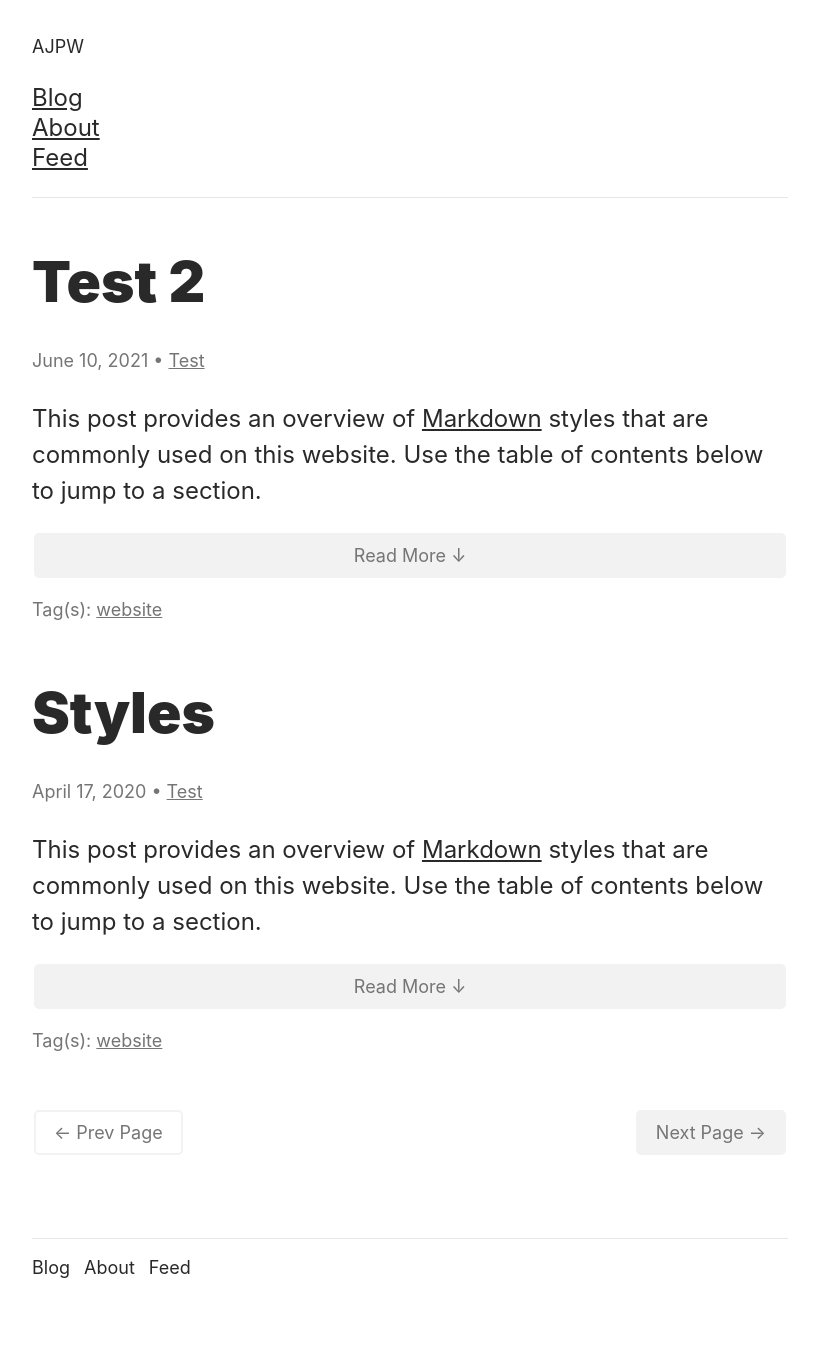
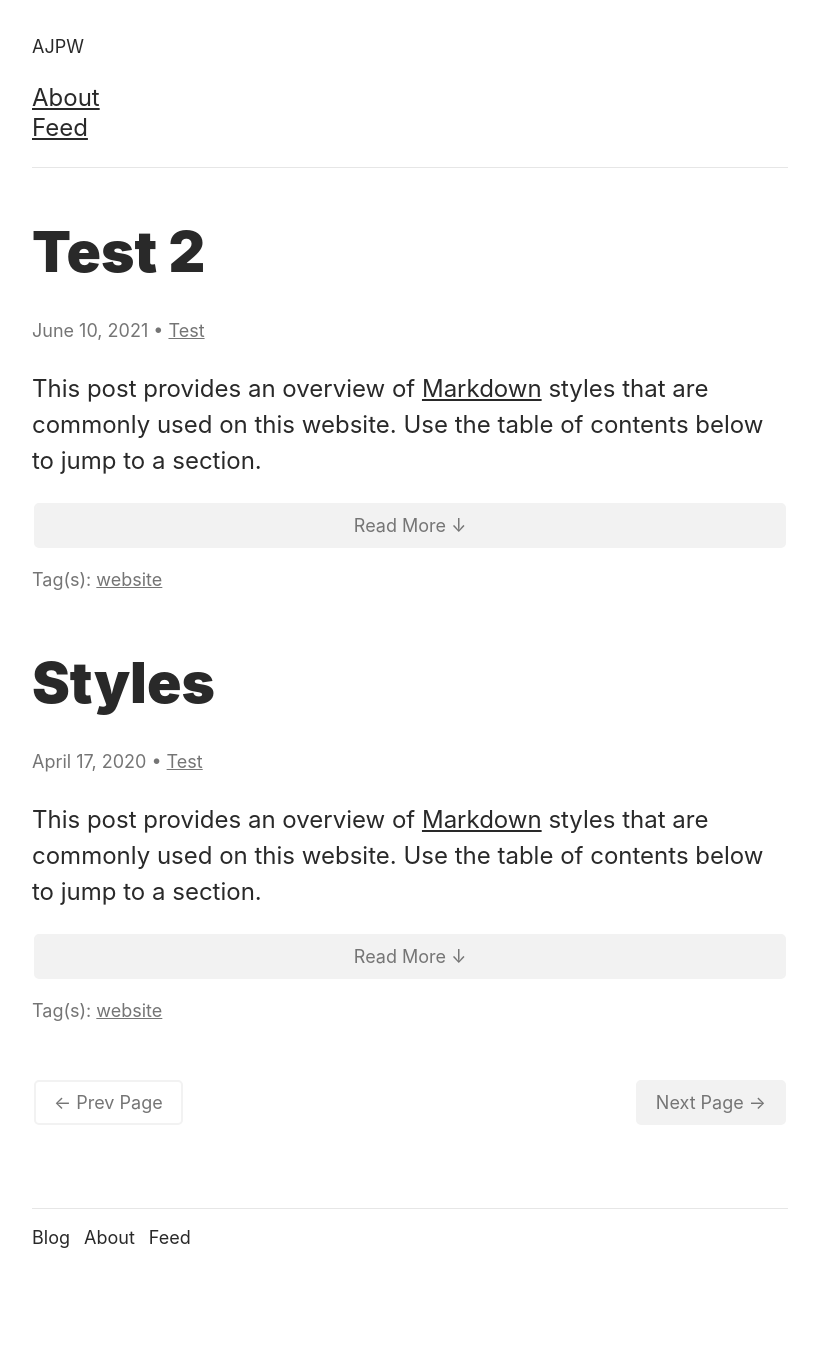
Before and after one commit to ajpwalser/ajpwalser.github.io, a Jekyll site: the page built from index.html, in a window 1280 px wide. Shown: the whole page, without its empty margins (230-1047 px from the left). Built offline with Jekyll 4.4.1, drawn with Linux system fonts in a browser that asks for light colours; some web fonts are replaced; the list of posts is cut into pages by our own code; after the commit the page ends 1321 px from its top, so only the background shows below that.

Commit message:
Update default.html

```diff
--- a/_layouts/default.html
+++ b/_layouts/default.html
@@ -21,9 +21,10 @@
    <header>
       <h1 class="header"><a href="{{ site.baseurl | prepend: site.url }}/">{{ site.title }}</a></h1>
       <ul>
-         <li><a href="{{ site.baseurl | prepend: site.url }}/">Blog</a></li>
+         <span>
          <li><a href="{{ '/about/' | prepend: site.baseurl | prepend: site.url }}">About</a></li>
          <li><a href="{{ '/feed.xml' | prepend: site.baseurl | prepend: site.url }}">Feed</a></li>
+         </span>
         </ul>
       <hr>
    </header>
```
